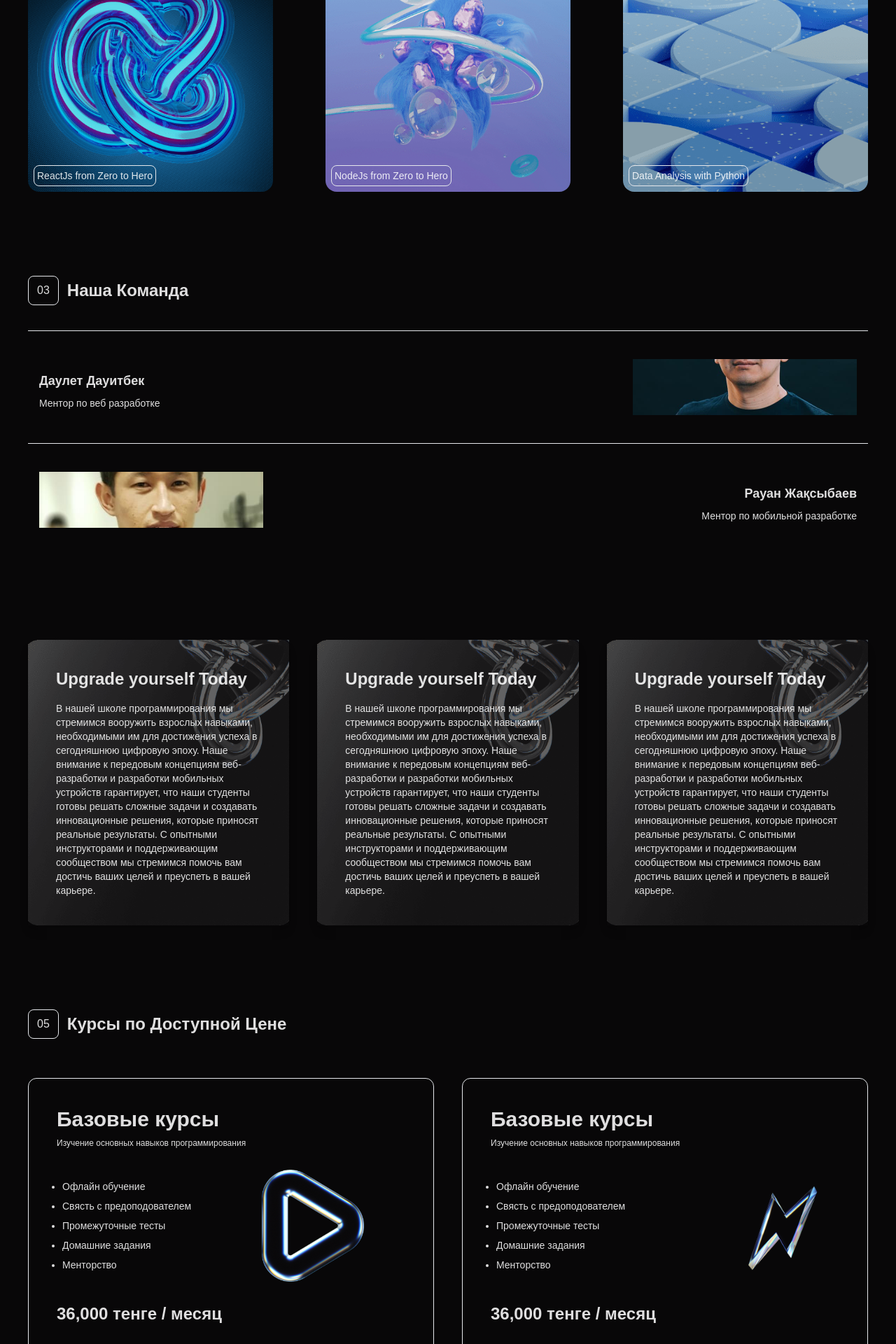
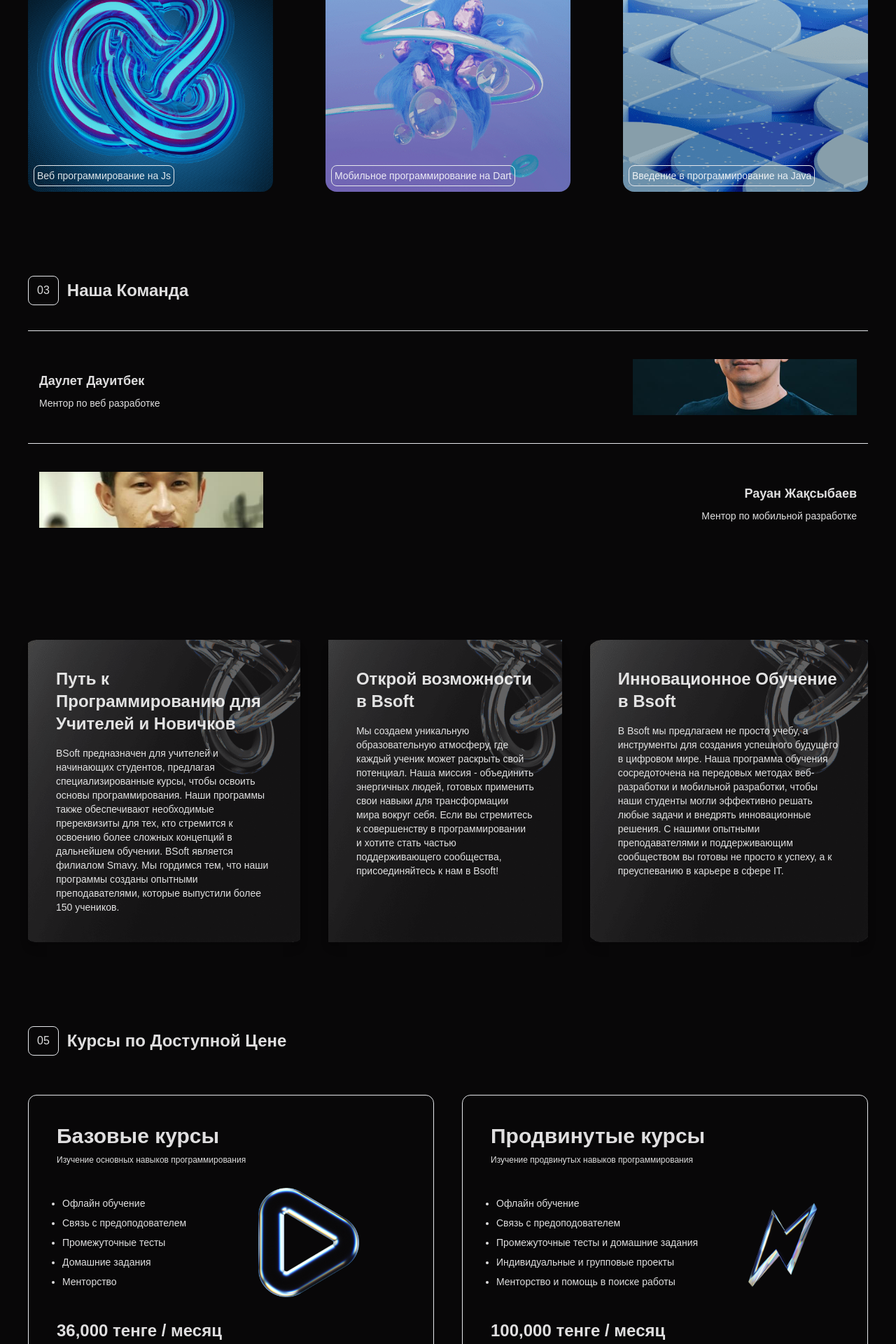
Before and after one commit to Bashkanitto/BSoft-client, a React (Vite) app: page / in a window 1280 px wide. Shown: the part 1615-3535 px from the top of the page at 70% size. Built offline with nearby package versions, Linux system fonts and the light colour scheme.

Commit message:
change text

```diff
--- a/src/components/Constants.js
+++ b/src/components/Constants.js
@@ -1,8 +1,4 @@
 export const stackList = [
-	{
-		name: 'Kotlin',
-		img: 'images/stack1.png',
-	},
 	{
 		name: 'NodeJs',
 		img: 'images/stack2.png',
@@ -43,19 +39,19 @@
 
 export const goalsList = [
 	{
-		title: 'Upgrade yourself Today',
+		title: 'Путь к Программированию для Учителей и Новичков',
 		img: 'images/imgGoals.png',
-		text: 'В нашей школе программирования мы стремимся вооружить взрослых навыками, необходимыми им для достижения успеха в сегодняшнюю цифровую эпоху. Наше внимание к передовым концепциям веб-разработки и разработки мобильных устройств гарантирует, что наши студенты готовы решать сложные задачи и создавать инновационные решения, которые приносят реальные результаты. С опытными инструкторами и поддерживающим сообществом мы стремимся помочь вам достичь ваших целей и преуспеть в вашей карьере.',
+		text: ' BSoft предназначен для учителей и начинающих студентов, предлагая специализированные курсы, чтобы освоить основы программирования. Наши программы также обеспечивают необходимые пререквизиты для тех, кто стремится к освоению более сложных концепций в дальнейшем обучении. BSoft является филиалом Smavy. Мы гордимся тем, что наши программы созданы опытными преподавателями, которые выпустили более 150 учеников.',
 	},
 	{
-		title: 'Upgrade yourself Today',
+		title: 'Открой возможности в Bsoft',
 		img: 'images/imgGoals.png',
-		text: 'В нашей школе программирования мы стремимся вооружить взрослых навыками, необходимыми им для достижения успеха в сегодняшнюю цифровую эпоху. Наше внимание к передовым концепциям веб-разработки и разработки мобильных устройств гарантирует, что наши студенты готовы решать сложные задачи и создавать инновационные решения, которые приносят реальные результаты. С опытными инструкторами и поддерживающим сообществом мы стремимся помочь вам достичь ваших целей и преуспеть в вашей карьере.',
+		text: 'Мы создаем уникальную образовательную атмосферу, где каждый ученик может раскрыть свой потенциал. Наша миссия - объединить энергичных людей, готовых применить свои навыки для трансформации мира вокруг себя. Если вы стремитесь к совершенству в программировании и хотите стать частью поддерживающего сообщества, присоединяйтесь к нам в Bsoft!',
 	},
 	{
-		title: 'Upgrade yourself Today',
+		title: 'Инновационное Обучение в Bsoft',
 		img: 'images/imgGoals.png',
-		text: 'В нашей школе программирования мы стремимся вооружить взрослых навыками, необходимыми им для достижения успеха в сегодняшнюю цифровую эпоху. Наше внимание к передовым концепциям веб-разработки и разработки мобильных устройств гарантирует, что наши студенты готовы решать сложные задачи и создавать инновационные решения, которые приносят реальные результаты. С опытными инструкторами и поддерживающим сообществом мы стремимся помочь вам достичь ваших целей и преуспеть в вашей карьере.',
+		text: 'В Bsoft мы предлагаем не просто учебу, а инструменты для создания успешного будущего в цифровом мире. Наша программа обучения сосредоточена на передовых методах веб-разработки и мобильной разработки, чтобы наши студенты могли эффективно решать любые задачи и внедрять инновационные решения. С нашими опытными преподавателями и поддерживающим сообществом вы готовы не просто к успеху, а к преуспеванию в карьере в сфере IT.',
 	},
 ];
 
@@ -66,7 +62,7 @@
 		img: '/images/imgPrice1.png',
 		list: [
 			'Офлайн обучение',
-			'Свясть с предоподователем',
+			'Связь с предоподователем',
 			'Промежуточные тесты',
 			'Домашние задания',
 			'Менторство',
@@ -74,17 +70,17 @@
 		price: '36,000 тенге / месяц',
 	},
 	{
-		title: 'Базовые курсы',
-		description: 'Изучение основных навыков программирования',
+		title: 'Продвинутые курсы',
+		description: 'Изучение продвинутых навыков программирования',
 		img: '/images/imgPrice2.png',
 		list: [
 			'Офлайн обучение',
-			'Свясть с предоподователем',
-			'Промежуточные тесты',
-			'Домашние задания',
-			'Менторство',
+			'Связь с предоподователем',
+			'Промежуточные тесты и домашние задания',
+			'Индивидуальные и групповые проекты',
+			'Менторство и помощь в поиске работы',
 		],
-		price: '36,000 тенге / месяц',
+		price: '100,000 тенге / месяц',
 	},
 ];
 
@@ -115,15 +111,15 @@
 
 export const coursesList = [
 	{
-		name: 'ReactJs from Zero to Hero',
+		name: 'Веб программирование на Js',
 		img: 'images/imgCourse1.png',
 	},
 	{
-		name: 'NodeJs from Zero to Hero',
+		name: 'Мобильное программирование на Dart',
 		img: 'images/imgCourse2.png',
 	},
 	{
-		name: 'Data Analysis with Python',
+		name: 'Введение в программирование на Java',
 		img: 'images/imgCourse3.png',
 	},
 ];
@@ -131,11 +127,11 @@
 export const questionsList = [
 	{
 		name: 'Какие Языки Программирования Преподаются?',
-		text: 'Для некоторых курсов могут потребоваться предварительные знания основ программирования, но школа предлагает вводные курсы, чтобы помочь учащимся освоиться.',
+		text: 'Мы предлагаем изучение широко применяемых языков программирования, таких как Java, Python, JavaScript и Dart.',
 	},
 	{
 		name: 'Какие курсы доступны',
-		text: 'Для некоторых курсов могут потребоваться предварительные знания основ программирования, но школа предлагает вводные курсы, чтобы помочь учащимся освоиться.',
+		text: 'Школа предлагает продвинутые курсы по фронтенд-разработке с помощью ReactJs, бэкэнд-разработке на NodeJs, мобильной разработке на Flutter и Android и анализу данных с помощью Python. Так же курс Современных инструментов',
 	},
 	{
 		name: 'Какие Предварительные Требования Для Курсов?',
--- a/src/components/Footer.jsx
+++ b/src/components/Footer.jsx
@@ -12,9 +12,12 @@
 				<a href='#contact'>Контакты</a>
 			</nav>
 			<div className='flex gap-5'>
-				<button className='border p-2 hover:bg-white hover:text-black transition rounded-lg text-sm flex gap-1 items-center'>
+				<a
+					href='https://www.instagram.com/bsoft_smavy/'
+					className='border p-2 hover:bg-white hover:text-black transition rounded-lg text-sm flex gap-1 items-center'
+				>
 					instagram
-				</button>
+				</a>
 				<button className='border p-2 hover:bg-white hover:text-black transition rounded-lg text-sm flex gap-1 items-center'>
 					Tik Tok
 				</button>
```
